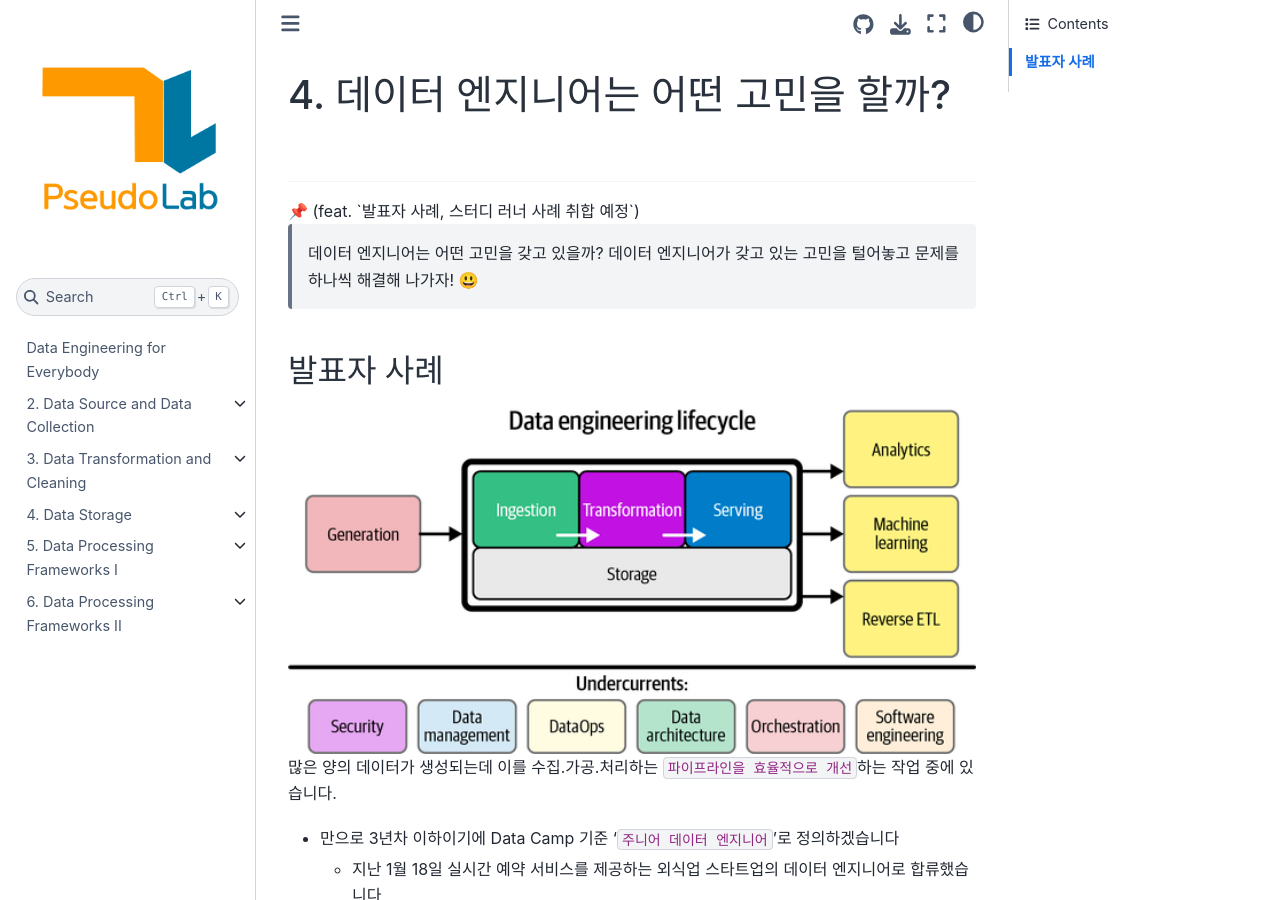
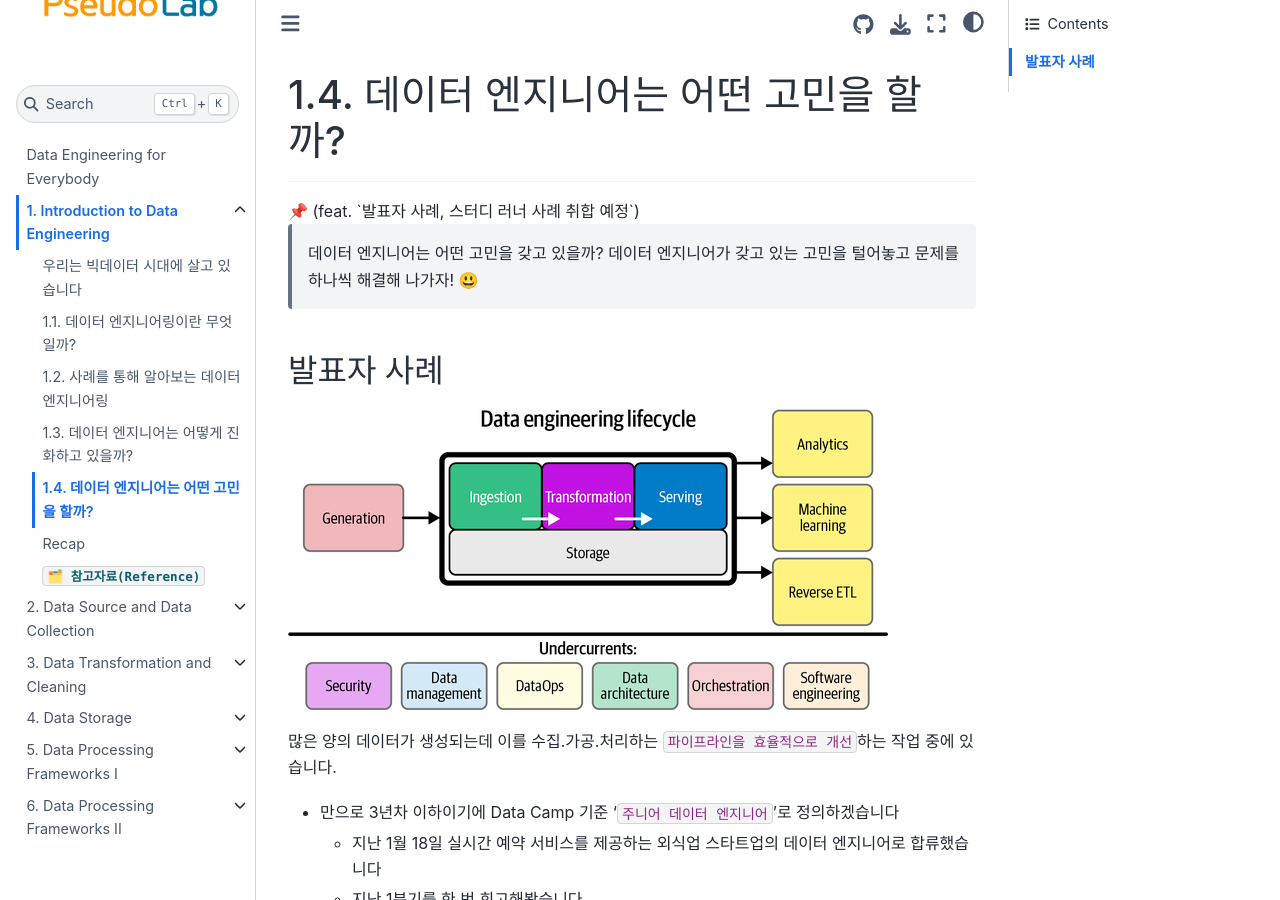
Before and after one commit to Pseudo-Lab/data-engineering-for-everybody, a Jupyter Book: the page built from book/docs/1_introduction_to_data_engineering/1.4_further_more.md, in a window 1280 px wide and 900 px high. Built offline with Jupyter Book 1.0.4 settings and Sphinx 7.4.7 and the Sphinx Book theme 1.1.4, drawn with Linux system fonts in a browser that asks for light colours; pages that are not in the unit, such as notebooks, are missing from menus; comment, search, counter and statistics services are not loaded; some of the changed text lies outside the part shown.

Commit message:
Fix: 이미지 빌드시 발생하는 에러 해결 목적: git book build시 발생하는 <img> 태그 관련 에러 수정
상세: mark down 문서에 이미지 삽입시 <img> 태그 사용 중단

```diff
--- a/book/_toc.yml
+++ b/book/_toc.yml
@@ -1,17 +1,15 @@
 format: jb-book
 root: intro
 chapters:
-- file: docs/1_introduction_to_data_engineering/template_main_page.md
+- file: docs/1_introduction_to_data_engineering/1_introduction_to_data_engineering.md
   sections:
-  - file: docs/1_introduction_to_data_engineering/1_introduction_to_data_engineering.md
-    sections:
-    - file: docs/1_introduction_to_data_engineering/1.0_about_bigdata.md
-    - file: docs/1_introduction_to_data_engineering/1.1_what_is_data_engineering.md
-    - file: docs/1_introduction_to_data_engineering/1.2_data_engineering_use_case.md
-    - file: docs/1_introduction_to_data_engineering/1.3_modern_data_engineering.md
-    - file: docs/1_introduction_to_data_engineering/1.4_further_more.md
-    - file: docs/1_introduction_to_data_engineering/1.5_recap.md
-    - file: docs/1_introduction_to_data_engineering/1.6_reference.md
+  - file: docs/1_introduction_to_data_engineering/1.0_about_bigdata.md
+  - file: docs/1_introduction_to_data_engineering/1.1_what_is_data_engineering.md
+  - file: docs/1_introduction_to_data_engineering/1.2_data_engineering_use_case.md
+  - file: docs/1_introduction_to_data_engineering/1.3_modern_data_engineering.md
+  - file: docs/1_introduction_to_data_engineering/1.4_further_more.md
+  - file: docs/1_introduction_to_data_engineering/1.5_recap.md
+  - file: docs/1_introduction_to_data_engineering/1.6_reference.md
 - file: docs/2_data_source_and_data_collection/template_main_page.md
   sections:
   - file: docs/2_data_source_and_data_collection/template_sub_page1.md
--- a/book/docs/1_introduction_to_data_engineering/1.2_data_engineering_use_case.md
+++ b/book/docs/1_introduction_to_data_engineering/1.2_data_engineering_use_case.md
@@ -1,4 +1,4 @@
-# 2. 사례를 통해 알아보는 데이터 엔지니어링
+# 1.2. 사례를 통해 알아보는 데이터 엔지니어링
 
 ---
 
@@ -20,7 +20,7 @@
     - 데이터 계보(Data Lineage): 늦었다고 생각했을 때가 가장 빠르다 2
 - `데이터 엔지니어링 생애주기(Data Engineering Life Cycle)`: 데이터 엔지니어링 생애 주기에 대해 알아봅니다
 
-## 2.1. `📌 Data Engineering Lifecycle?`
+## 1.2.1. `📌 Data Engineering Lifecycle?`
 
 (feat. ***O’Reilly Medea. Fundamentals of Data Engineering)***
 
@@ -53,7 +53,7 @@
 
 *→ 이 외에 `보안`, `데이터 관리`, `데이터 옵스`, `데이터 아키텍처`, `오케스트레이션`, `소프트웨어 엔지니어링` 등 다양한 기술과 패턴을 적용한 종합 예술이라고 할 수 있습니다!*
 
-## 2.2. 📌 Data Analytics Architecture - **Logical architecture of modern data lake centric analytics platforms**
+## 1.2.2. 📌 Data Analytics Architecture - **Logical architecture of modern data lake centric analytics platforms**
 
 - `Modern Data Like Centric Analytics Platforms`
 
@@ -110,7 +110,7 @@
     `보안 및 거버넌스 계층`은 스토리지 계층의 데이터 보호와 다른 모든 계층의 리소스 처리를 담당합니다. 액세스 제어, 암호화, 네트워크 보호, 사용량 모니터링 및 감사를 위한 메커니즘을 제공합니다. 보안 계층은 또한 다른 계층에 있는 모든 구성 요소의 활동을 모니터링하고 자세한 감사 추적을 생성합니다. 다른 모든 계층의 구성 요소는 보안 및 거버넌스 계층과의 기본 통합을 제공합니다.
 
 
-## 2.3. Data Lineage
+## 1.2.3. Data Lineage
 
 ![Untitled](./images/1.2_data_reliability_engineering_principles.png)
 
@@ -137,7 +137,7 @@
 Data Engineering Life Cycle을 떠올리며 국내 IT 서비스 기업의 사례를 살펴보겠습니다.
 
 
-## 2.4. 국내 기업 사례(카카오 데이터 엔지니어링)
+## 1.2.4. 국내 기업 사례(카카오 데이터 엔지니어링)
 
 **`카카오의 데이터 엔지니어링`**
 
--- a/book/docs/1_introduction_to_data_engineering/1.4_further_more.md
+++ b/book/docs/1_introduction_to_data_engineering/1.4_further_more.md
@@ -1,4 +1,4 @@
-## 4. 데이터 엔지니어는 어떤 고민을 할까?
+# 1.4. 데이터 엔지니어는 어떤 고민을 할까?
 
 ---
 
@@ -11,9 +11,9 @@
 데이터 엔지니어가 갖고 있는 고민을 털어놓고 문제를 하나씩 해결해 나가자! 😃
 >
 
-### 발표자 사례
+## 발표자 사례
 
-<img src="images/1.1_data_engineering_life_cycle.png" width=100% height=100%>
+![Untitled](./images/1.1_data_engineering_life_cycle.png)
 
 많은 양의 데이터가 생성되는데 이를 수집.가공.처리하는 `파이프라인을 효율적으로 개선`하는 작업 중에 있습니다.
 
```
Also changed, not shown: book/docs/1_introduction_to_data_engineering/1.1_what_is_data_engineering.md (+1 -1 lines), book/docs/1_introduction_to_data_engineering/1.3_modern_data_engineering.md (+1 -1 lines), book/docs/1_introduction_to_data_engineering/1.5_recap.md (+1 -1 lines), book/docs/1_introduction_to_data_engineering/main_page.md (added, +4 -0 lines), 1 other file.
